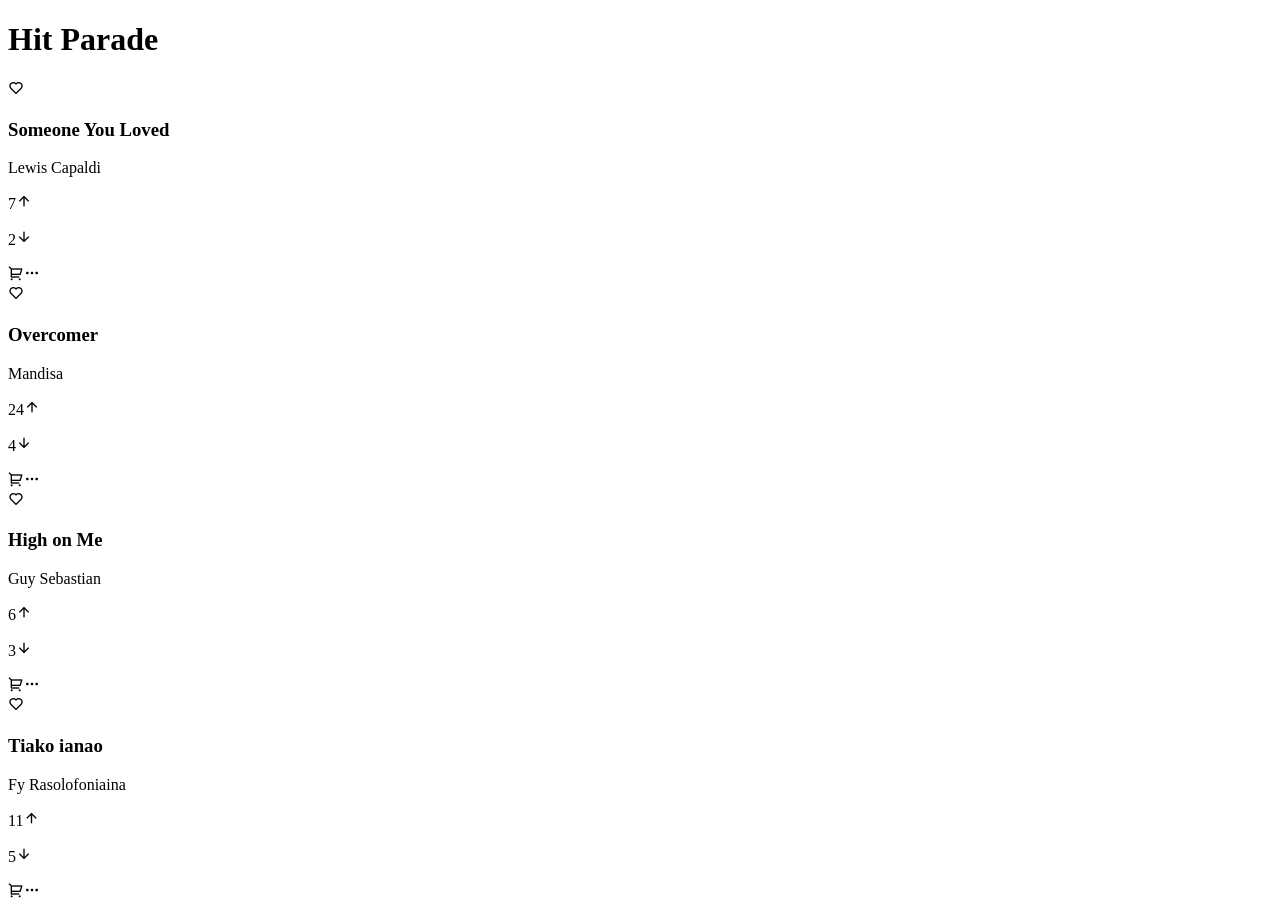
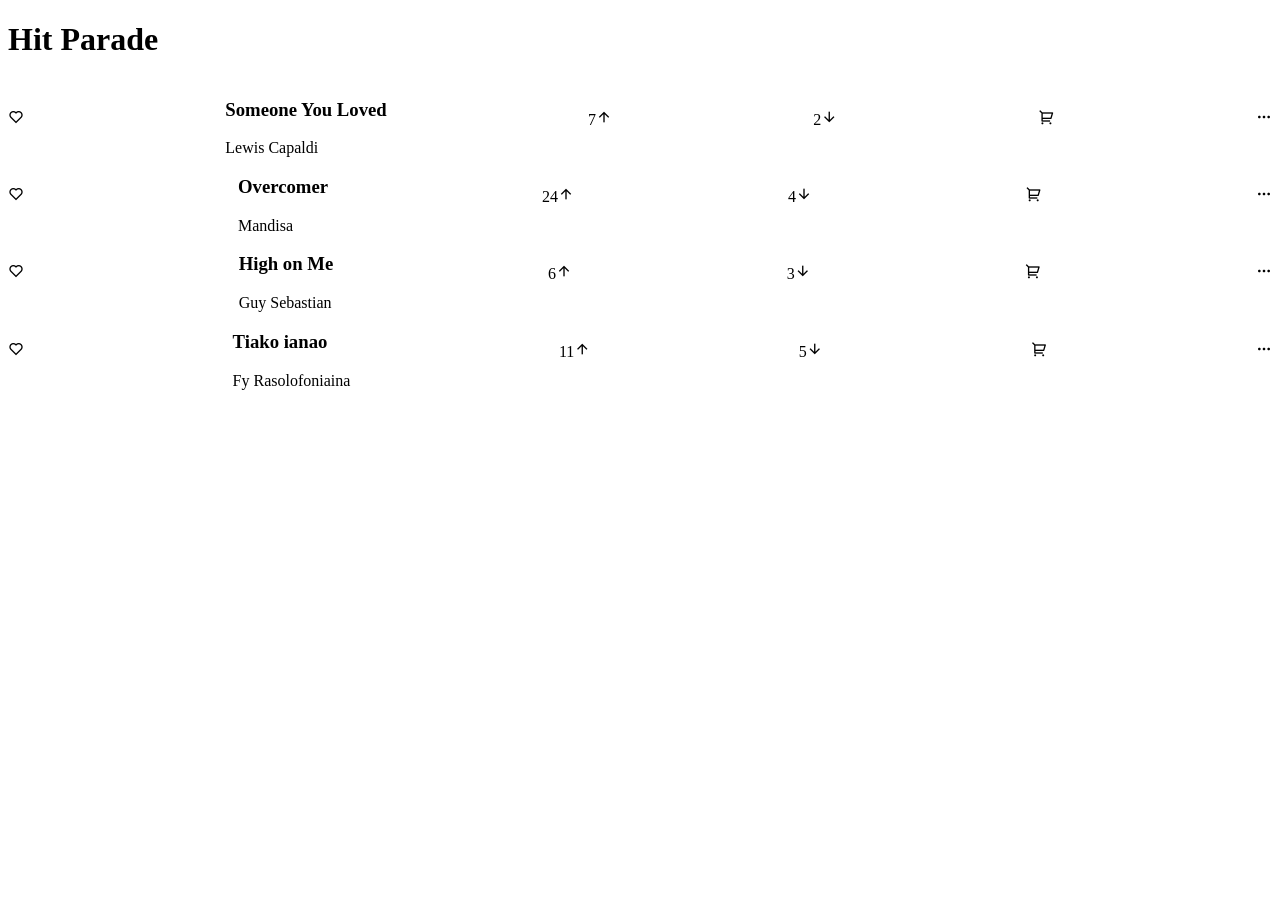
Before and after one commit to vakodrazan/hit-parade-react, a React app: page / in a window 1280 px wide. After the commit the page ends 800 px from the top, so only its background shows below. Built offline with nearby package versions, Linux system fonts and the light colour scheme.

Commit message:
Align the item in each song in one row

```diff
--- a/Components/SongList.js
+++ b/Components/SongList.js
@@ -4,9 +4,9 @@
 function SongList() {
     const {allSongs} = useContext(Context);
     return (
-        <div>
+        <article>
             {allSongs.map(song => (
-                <section key={song.id}>
+                <section key={song.id} className="song-list">
                     <span>
                         <i className="ri-heart-line"></i>
                     </span>
@@ -30,7 +30,7 @@
                     </span>
                 </section>
             ))}
-        </div>
+        </article>
     )
 }
 
--- a/index.html
+++ b/index.html
@@ -4,6 +4,7 @@
         <meta charset="UTF-8">
         <meta name="viewport" content="width=device-width, initial-scale=1.0">
         <link href="https://cdn.jsdelivr.net/npm/remixicon@2.3.0/fonts/remixicon.css" rel="stylesheet">
+        <link rel="stylesheet" href="./style.css">
         <title>Hit Parade in React</title>
     </head>
     <body>
--- /dev/null
+++ b/style.css
@@ -0,0 +1,6 @@
+.song-list {
+    display: flex;
+    flex-direction: row;
+    justify-content: space-between;
+    align-items: center;
+}
```
Also changed, not shown: dist/index.html, 6 other files.
